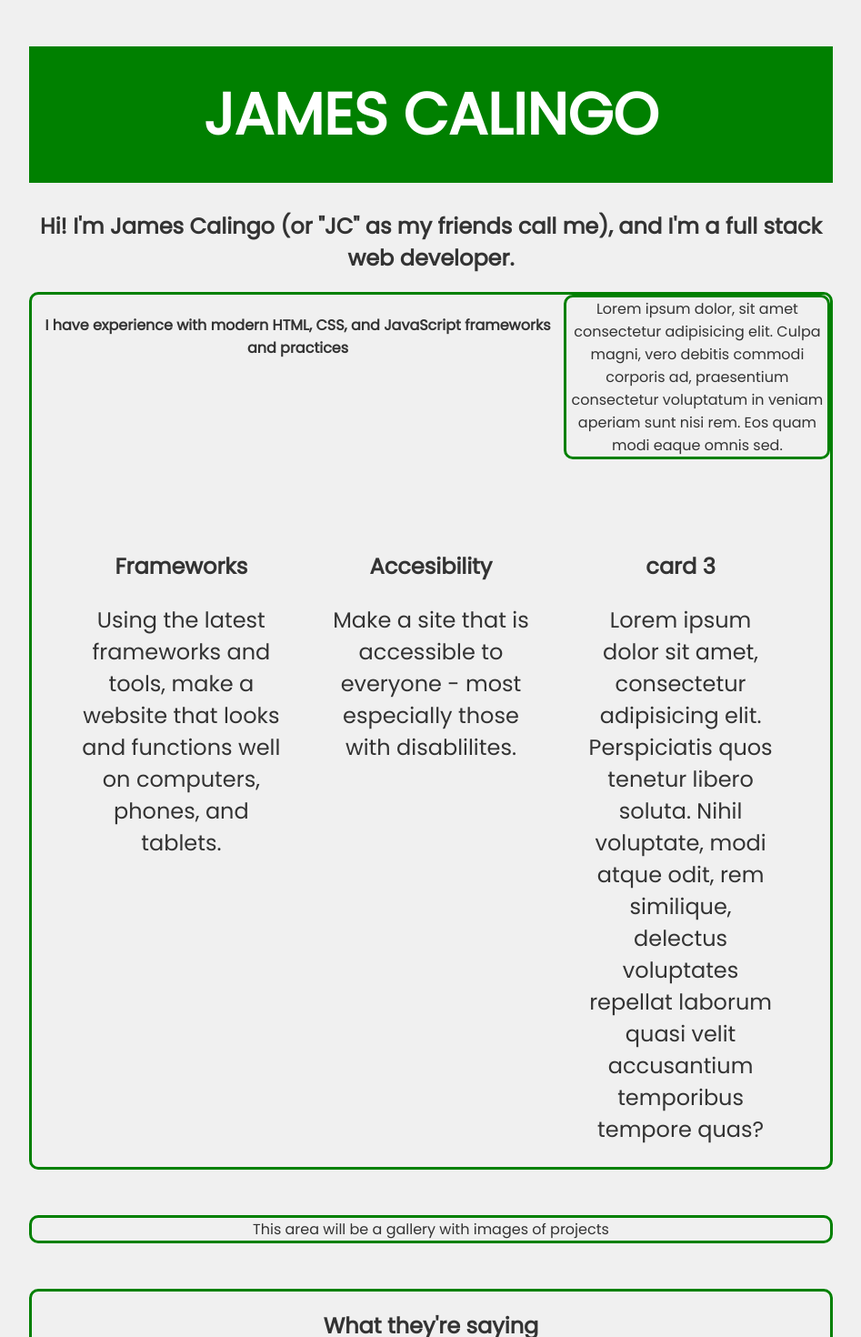
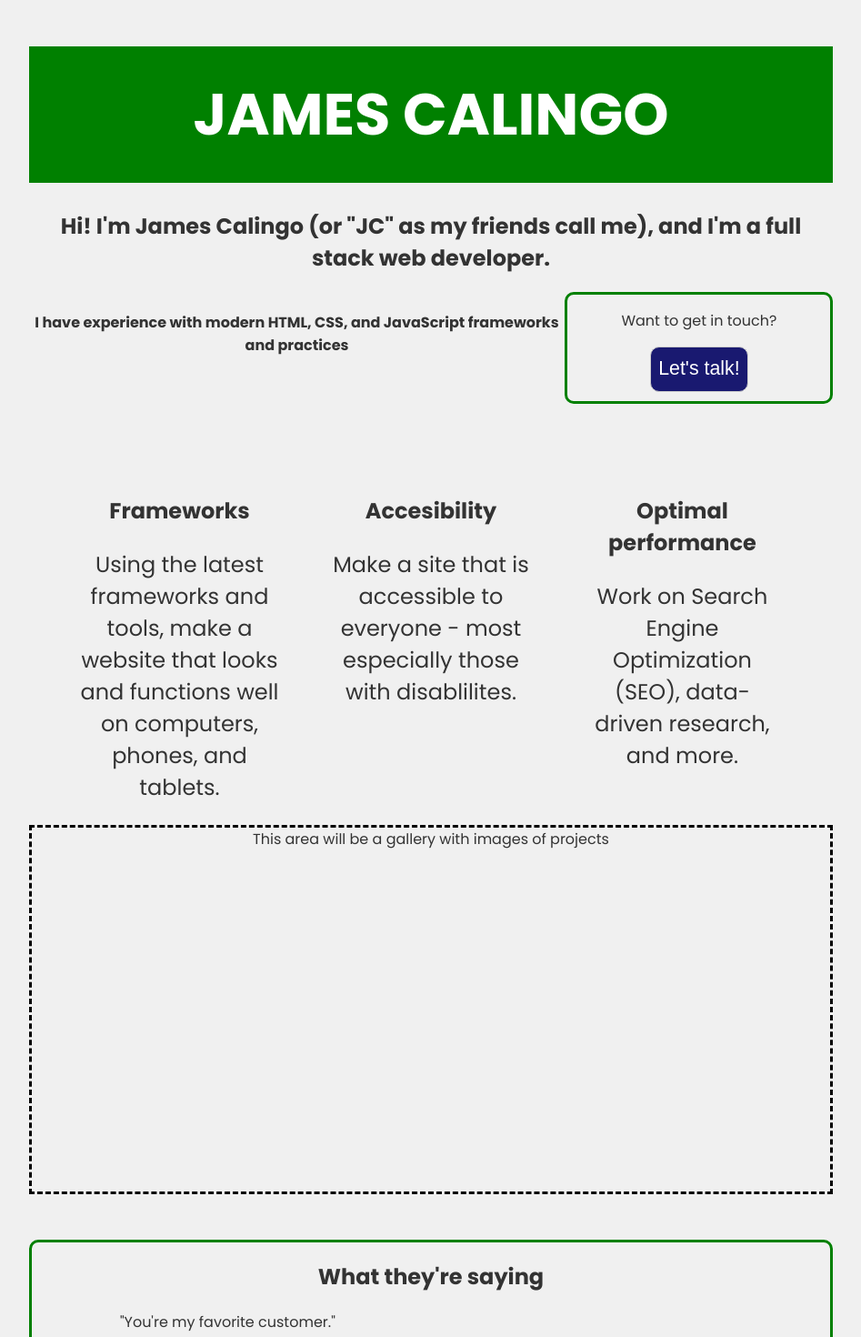
Before and after one commit to JamesCalingo/freelance-portfolio, a Svelte app: page / in a window 1280 px wide. Shown: the top 1470 px of the page at 91% size, without its empty margins (166-1113 px from the left). Built offline with nearby package versions, Linux system fonts and the light colour scheme.

Commit message:
updating gallery css

```diff
--- a/public/index.html
+++ b/public/index.html
@@ -10,7 +10,7 @@
 
 	<link rel="shortcut icon" type="image/jpg" href="favicon.png" />
 	<style>
-		@import url('https://fonts.googleapis.com/css2?family=Poppins&display=swap');
+		@import url('https://fonts.googleapis.com/css2?family=Poppins:wght@400;700&display=swap');
 		</style>
 	<link rel='stylesheet' href='/global.css'>
 	<link rel='stylesheet' href='/build/bundle.css'>
--- a/src/App.svelte
+++ b/src/App.svelte
@@ -14,7 +14,7 @@
     web developer.
   </h2>
 
-  <div class="card">
+  <div>
     <div id="paragraph">
       <div>
         <h4>
@@ -23,9 +23,8 @@
         </h4>
       </div>
       <div class="card">
-        Lorem ipsum dolor, sit amet consectetur adipisicing elit. Culpa magni,
-        vero debitis commodi corporis ad, praesentium consectetur voluptatum in
-        veniam aperiam sunt nisi rem. Eos quam modi eaque omnis sed.
+        <p>Want to get in touch?</p>
+        <button><a href="#contact-form">Let's talk!</a></button>
       </div>
     </div>
 
@@ -47,18 +46,15 @@
       </div>
 
       <div>
-        <h2>card 3</h2>
+        <h2>Optimal performance</h2>
         <p class="description">
-          Lorem ipsum dolor sit amet, consectetur adipisicing elit. Perspiciatis
-          quos tenetur libero soluta. Nihil voluptate, modi atque odit, rem
-          similique, delectus voluptates repellat laborum quasi velit
-          accusantium temporibus tempore quas?
+        Work on Search Engine Optimization (SEO), data-driven research, and more.
         </p>
       </div>
     </div>
   </div>
 
-  <div id="gallery" class="card">
+  <div id="gallery">
     This area will be a gallery with images of projects
   </div>
 
@@ -105,8 +101,9 @@
     <button on:click={handleAlert} type="submit">Submit</button>
 
     <p>Alternatively, you can send me an email here:</p>
-
-    <button><a href="mailto:jciscreative@gmail.com">Email me!</a></button>
+    <button>
+      <a href="mailto:jciscreative@gmail.com">Email me!</a>
+    </button>
   </div>
 </main>
 <p>
@@ -123,6 +120,7 @@
 
   header {
     justify-content: center;
+    font-weight: bolder;
     margin-bottom: 30px;
     height: 150px;
     line-height: 150px;
@@ -138,6 +136,12 @@
     margin-bottom: 50px;
     border: 3px solid green;
     border-radius: 10px;
+  }
+
+  #gallery {
+    height: 400px;
+    border: 3px dashed black;
+    margin-bottom: 50px;
   }
 
   #contact-form {
@@ -166,6 +170,10 @@
       height: 50px;
       font-family: Arial, Helvetica, sans-serif;
       font-size: 16pt;
+    }
+
+    button a {
+      color: white;
     }
 
     .card {
```
Also changed, not shown: public/build/bundle.css, public/build/bundle.js, 1 other file (tests, documents, lock files or other folders).
